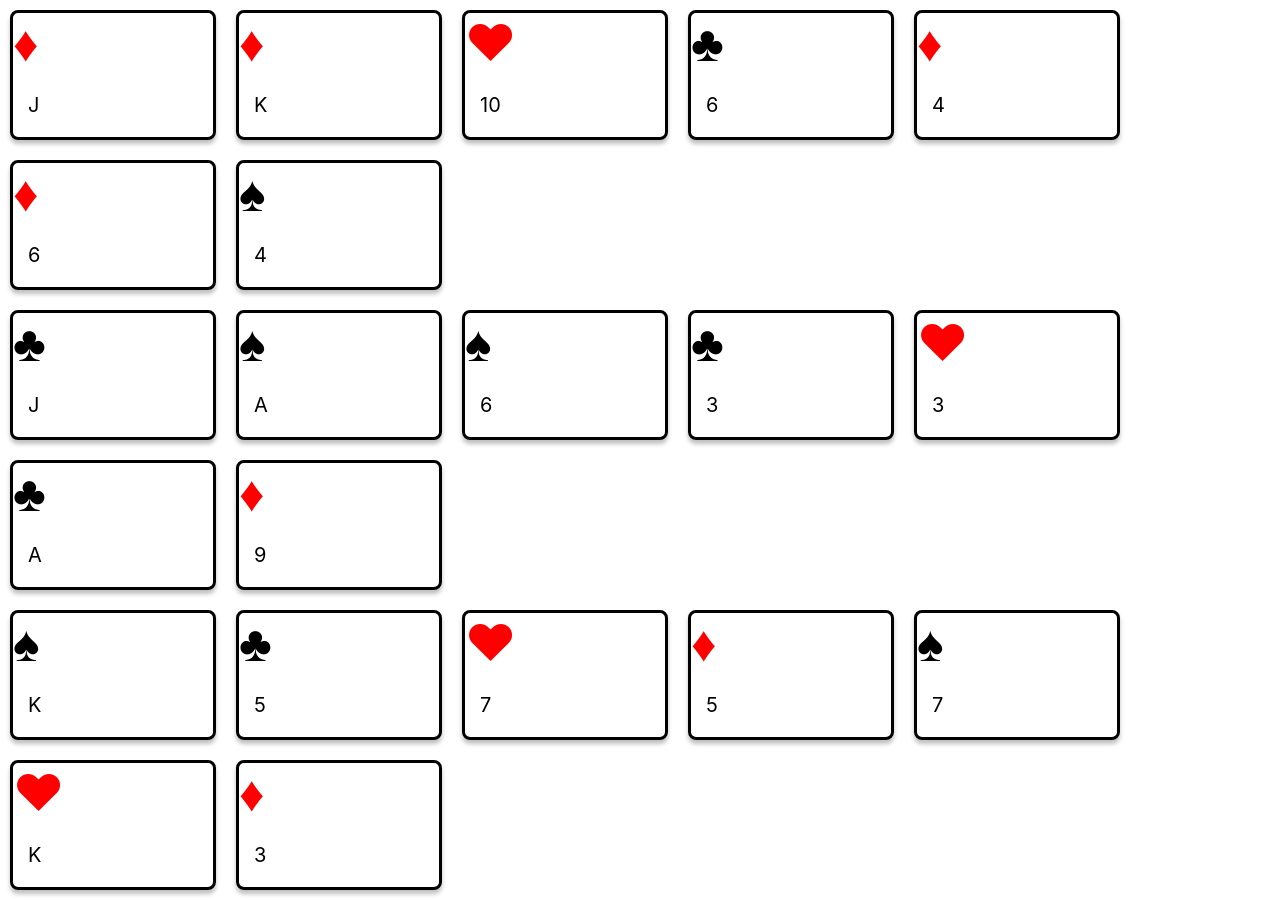
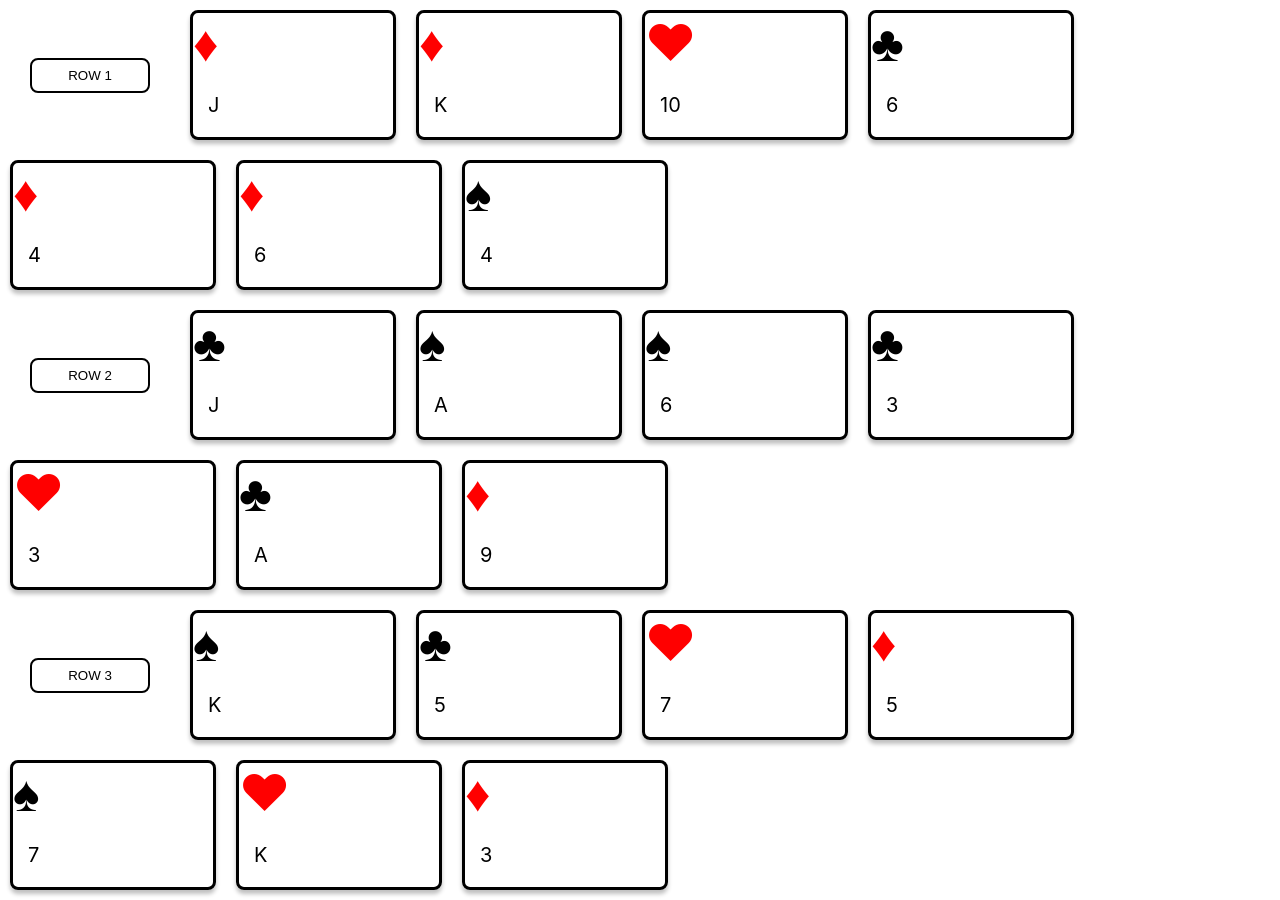
Before and after one commit to feperessim/eleventh-card-trick, a React (Create React App) app: page / in a window 1280 px wide. Built offline with nearby package versions, Linux system fonts and the light colour scheme.

Commit message:
Task 3: Rebase, improvements and changes from review suggestions

```diff
--- a/src/App.css
+++ b/src/App.css
@@ -41,3 +41,29 @@
   content: "\2663";
   font-size: 50px;
 }
+
+.button {
+  min-width: 120px;
+  height: 35px;
+  padding: 0 15px;
+  margin: 10px 30px;
+  background-color: transparent;
+  border-style: solid;
+  border-radius: 8px;
+  font-weight: 500;
+  text-transform: uppercase;
+  cursor: pointer;
+  user-select: none;
+  transition: 0.2s;
+  border-color: black;
+}
+
+.button:hover {
+  background-color: #c7ffed;
+}
+
+.display-cards-row {
+  display: flex;
+  flex-wrap: wrap;
+  align-items: center;
+}
--- a/src/App.js
+++ b/src/App.js
@@ -1,12 +1,12 @@
 import './App.css';
-import Deck from './components/Deck'
+import { Deck } from './components/Deck'
 
-function App(props) {
-  return (
-      <div className="display-cards">
-	<Deck cardsRows={ props.cardsRows }/>
-      </div>
-  );
+function App({cardsRows, numberOfCards }) {
+    return (
+	<div className="display-cards">
+	  <Deck cardsRows={ cardsRows } numberOfCards={numberOfCards}/>
+	</div>
+    );
 }
 
 export default App;
--- a/src/components/Deck.js
+++ b/src/components/Deck.js
@@ -1,5 +1,7 @@
-const DeckRow = (props) => {
-    return props.cards.map((card) => {
+import { useState } from "react";
+
+const DeckRow = ({ cards }) => {
+    return cards.map((card) => {
 	return (
 	    <div className="card">
 	      <span className={card.suit}></span>
@@ -9,14 +11,45 @@ const DeckRow = (props) => {
     });
 }
 
-const Deck = (props) => {
-    return props.cardsRows.map((cards) => {
+
+const Deck = ({ cardsRows, numberOfCards }) => {
+    const [deck, setDeck] = useState(cardsRows);
+
+    const handleChooseCardRow = (row) => {
+	setDeck(EleventhCardTrickSingleStep(deck, row, numberOfCards));
+    }
+
+    return deck.map((cards, index) => {
 	return (
-	    <div className="display-cards">
+	    <div className="display-cards-row">
+	      <div >
+		<button
+		    key={ index }
+		    onClick={() => handleChooseCardRow(index)}
+		    className="button">
+		  Row { index + 1}
+		</button>
+	      </div>
 	      <DeckRow cards={ cards } />
 	    </div>
 	);
     });
 }
 
-export default Deck
+const EleventhCardTrickSingleStep = (deck, row, numberOfCards) =>{
+    const deckCopy = [...deck];
+    const middleRow = deckCopy.splice(row, 1)[0];
+    const lastRow = deckCopy.pop();
+    const firstRow = deckCopy.pop();
+    const arr = [...firstRow, ...middleRow, ...lastRow];
+    const cardsRows = [[],[],[]]
+
+    for (let index = 0; index < numberOfCards; index += 3) {
+	cardsRows[0].push(arr[index]);
+	cardsRows[1].push(arr[index+1]);
+	cardsRows[2].push(arr[index+2]);
+    }
+    return cardsRows;
+}
+
+export { Deck, EleventhCardTrickSingleStep };
--- a/src/index.js
+++ b/src/index.js
@@ -25,7 +25,7 @@ console.log(cardsRows);
 
 ReactDOM.render(
     <React.StrictMode>
-      <App cardsRows={ cardsRows } />
+      <App cardsRows={ cardsRows } numberOfCards={ NUMBER_OF_CARDS }  />
     </React.StrictMode>,
     document.getElementById('root')
 );
```
Also changed, not shown: 2 other files (tests, documents, lock files or other folders).
